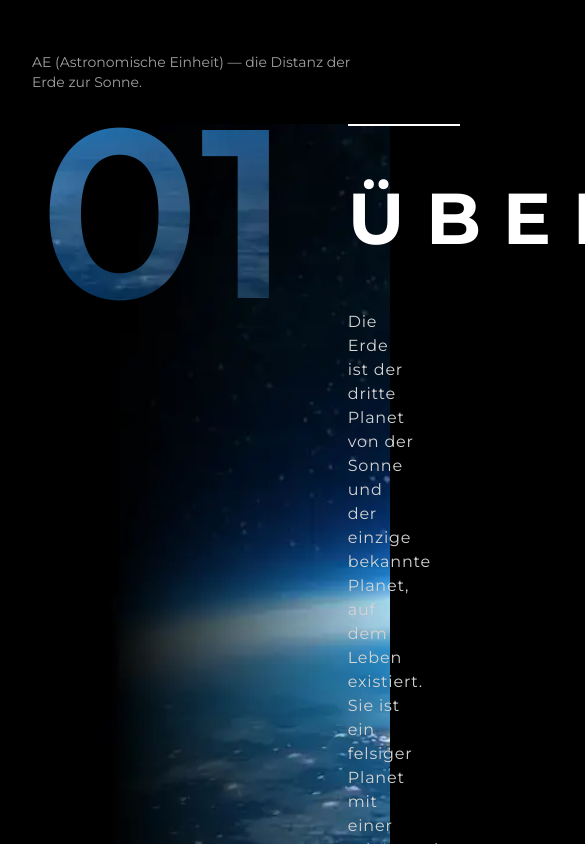
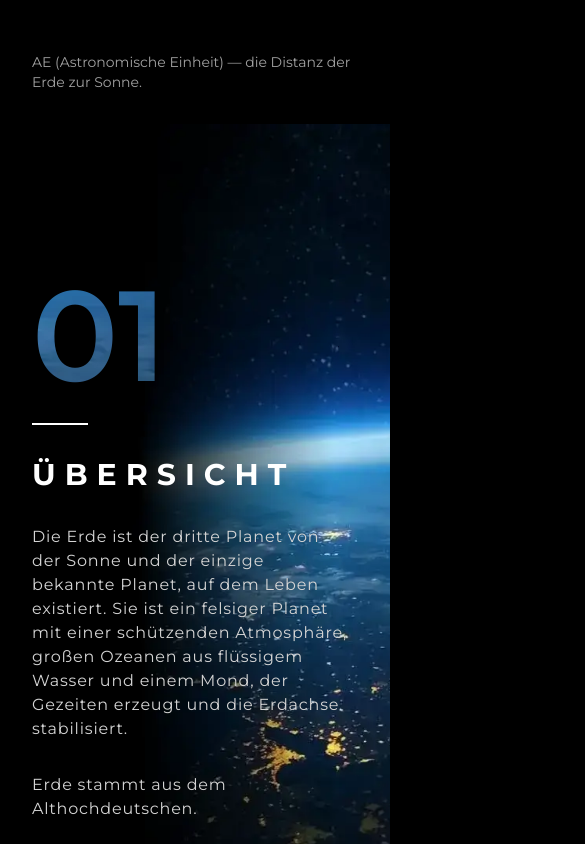
Before and after one commit to zeroequalsone/orbit, a Next.js app: page /solar-system in a window 390 px wide. Shown: the part 1980-2824 px from the top of the page, 585 px wide, since content can reach past the window. Built offline with nearby package versions, Linux system fonts and the light colour scheme.

Commit message:
refactor(overviewSection): refactored css and made responsive

```diff
--- a/app/components/solar-system/OverviewSection.tsx
+++ b/app/components/solar-system/OverviewSection.tsx
@@ -6,25 +6,30 @@ export default function OverviewSection({ planet }: { planet: Planet }) {
       className="min-h-screen bg-center bg-cover flex justify-center items-center"
       style={{ backgroundImage: `url('${planet.section[0]}')` }}
     >
-      <div className="flex w-4/5 gap-14">
+      <div className="flex lg:flex-row flex-col gap-6 lg:gap-14 max-w-384 w-full p-8">
         <p
-          className="text-[15rem] font-semibold leading-44 bg-clip-text text-transparent bg-position-[left_40rem_top_40rem]"
+          className="text-9xl lg:text-[15rem] font-semibold bg-clip-text text-transparent bg-position-[left_40rem_top_40rem]"
           style={{
             backgroundImage: `url('${planet.section[0]}')`,
           }}
         >
           01
         </p>
-        <div className="flex flex-col gap-6">
-          <p className="text-7xl font-bold uppercase tracking-[0.3em] border-t-2 w-28 pt-14 mb-8">
+        <div className="flex flex-col gap-8 lg:gap-16">
+          <div className="flex flex-col lg:gap-4 gap-8">
+            <span className="border border-white w-14 lg:w-28 lg:mb-10"></span>
+            <p className="text-3xl lg:text-7xl font-bold uppercase tracking-[0.3em]">
               Übersicht
             </p>
-          <p className="w-2/5 text-neutral-300 tracking-wider">
+          </div>
+          <div className="flex flex-col gap-8 w-xs lg:w-md">
+            <p className="text-neutral-300 tracking-wider">
               {planet.descriptionLong}
             </p>
-          <p className="w-2/5 text-neutral-300 tracking-wider">
+            <p className="text-neutral-300 tracking-wider">
               {planet.descriptionShort}
             </p>
+          </div>
         </div>
       </div>
     </section>
```
Lines whose indentation alone changed are shown as unchanged.
